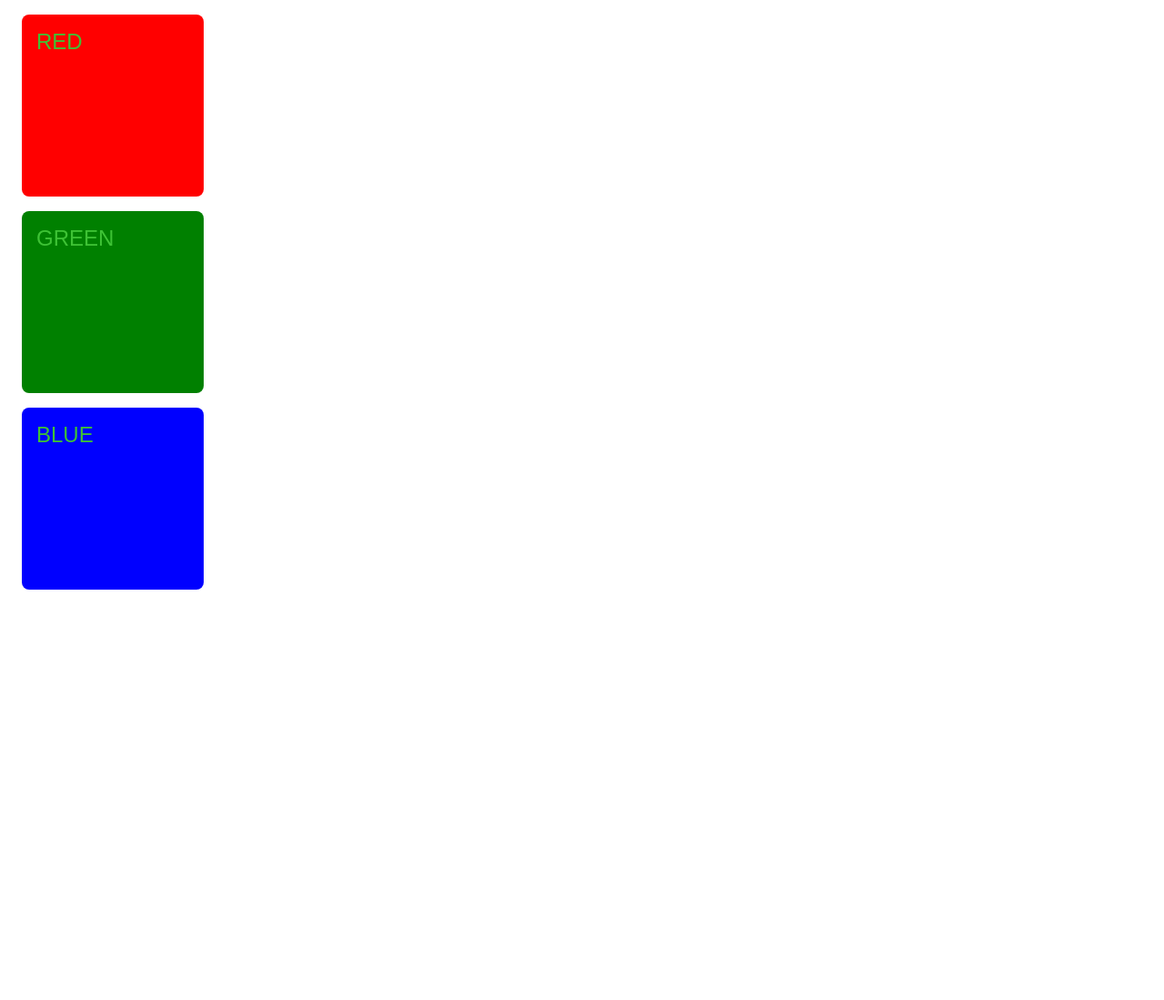
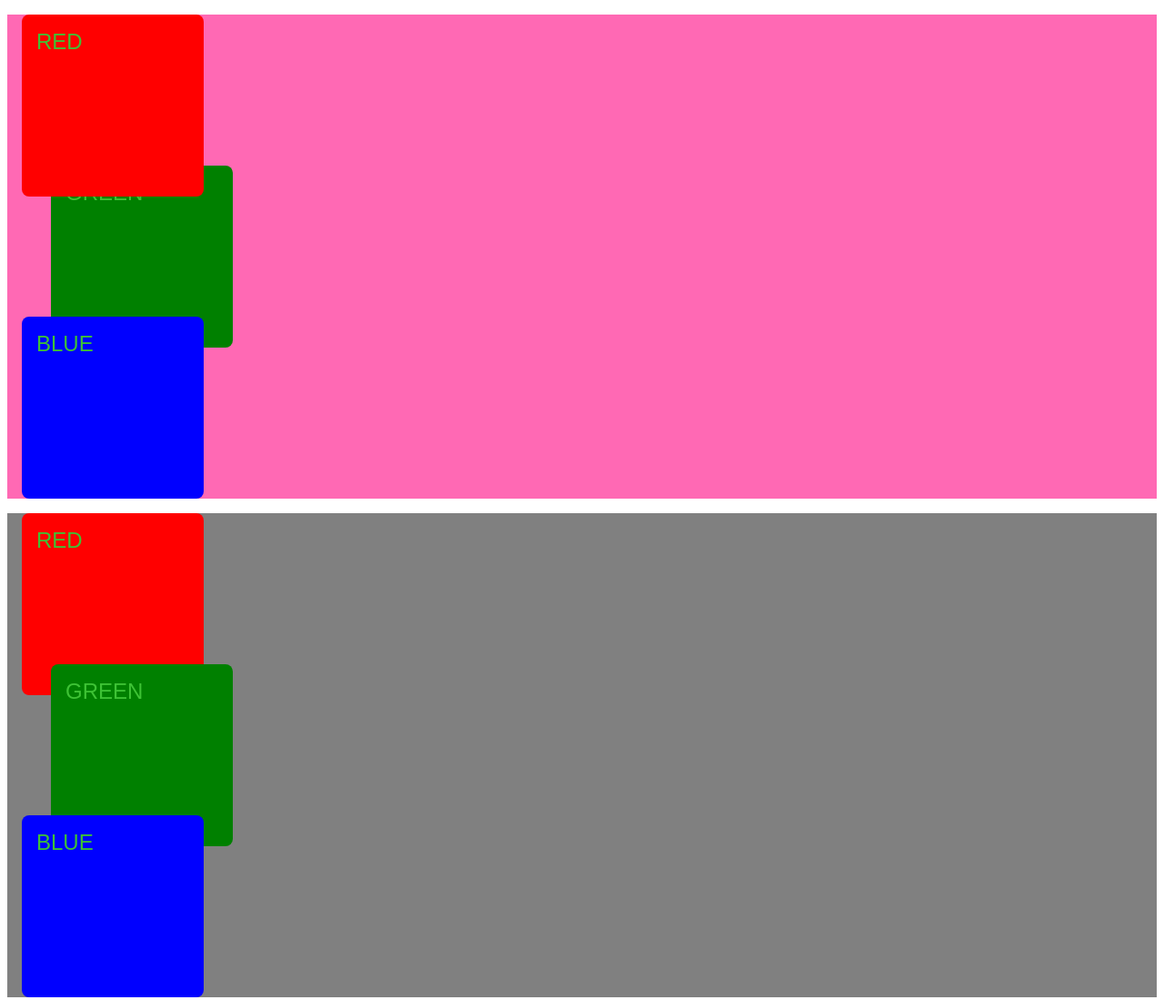
Before and after one commit to vandana108/Z-index, a plain HTML site: page index.html in a window 1280 px wide. Shown: the whole page at 91% size. Before the commit the page ends 800 px from the top, so only its background shows below. Drawn offline with Linux system fonts and the light colour scheme.

Commit message:
explore more

```diff
--- a/index.html
+++ b/index.html
@@ -7,7 +7,12 @@
   <link rel="stylesheet" href="style.css">
 </head>
 <body>
-  <div class="container">
+  <div class="first-container">
+    <div class="box red-box">RED</div>
+    <div class="box green-box">GREEN</div>
+    <div class="box blue-box">BLUE</div>
+  </div>
+  <div class="second-container">
     <div class="box red-box">RED</div>
     <div class="box green-box">GREEN</div>
     <div class="box blue-box">BLUE</div>
--- a/style.css
+++ b/style.css
@@ -13,13 +13,32 @@
   font-size: 1.5rem;
   border-radius: 8px;
   color: rgb(62, 194, 53);
+
  }
  .red-box{
   background-color: red;
+  position: relative;
+  /* position: fixed; */
  }
  .green-box{
   background-color: green;
+  margin-top: -50px;
+  position:relative;
+  margin-left: 3rem;
  }
  .blue-box{
   background-color: blue;
+  margin-top: -50px;
+  position: relative;
+  margin-left: 2-rem;
  }
+ .first-container .red-box{
+  z-index: 5;
+ }
+
+ .first-container{
+  background-color: hotpink;
+ }
+ .second-container{
+  background-color: grey;
+ }
```
